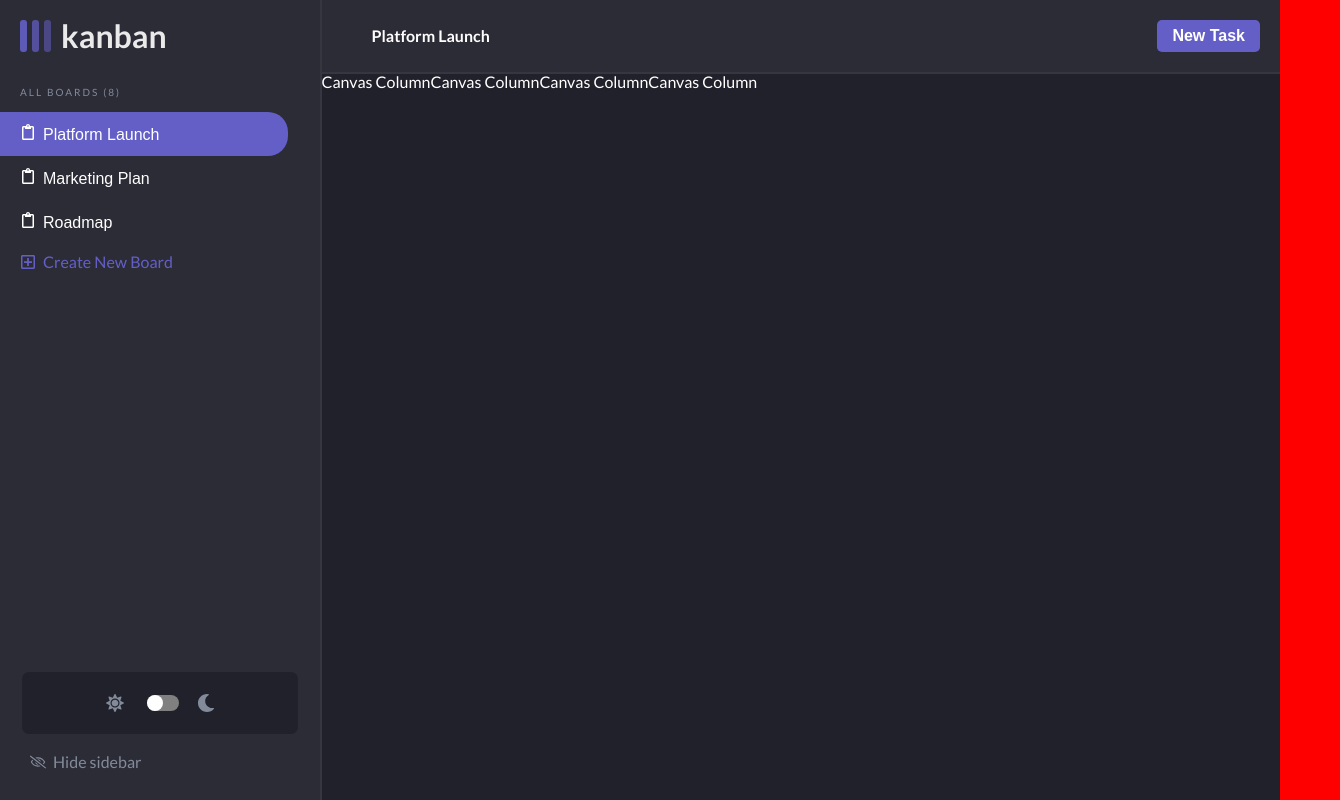
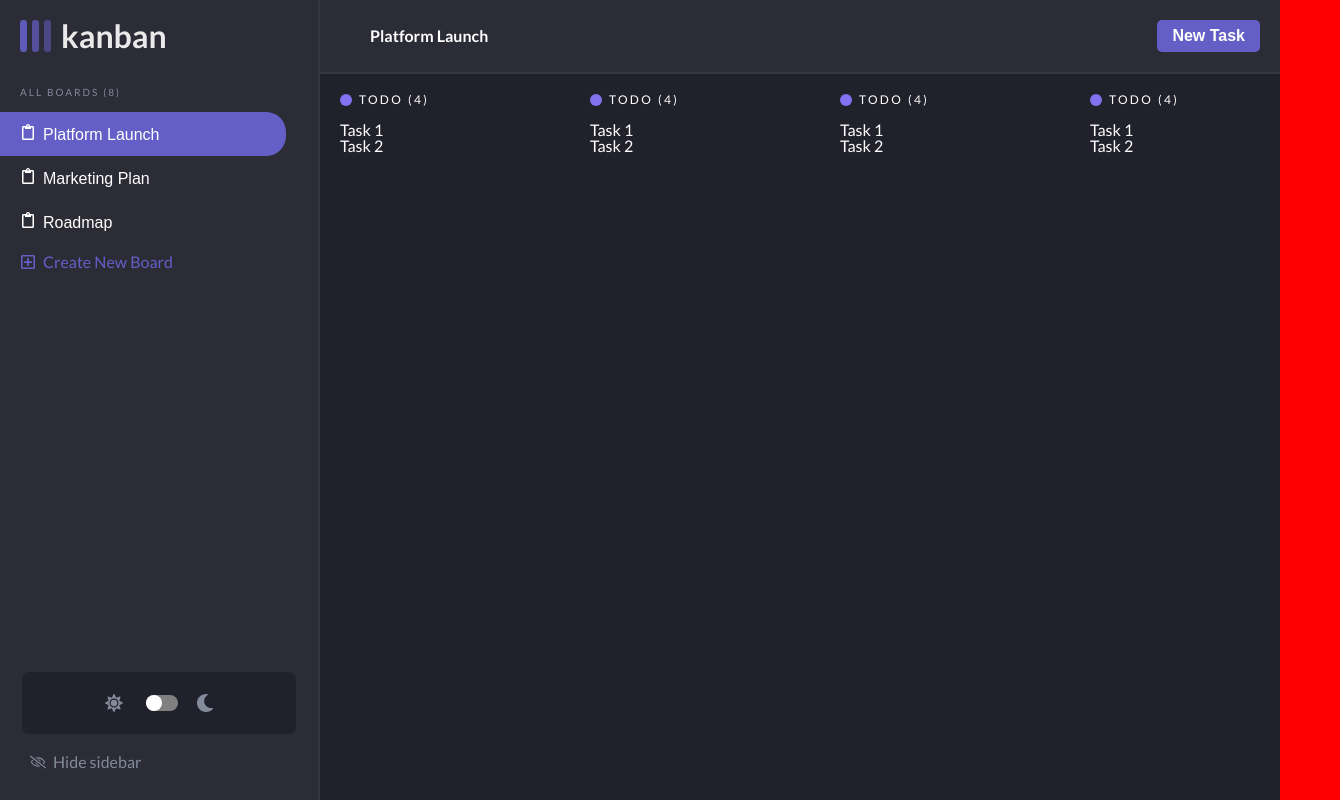
Before and after one commit to egordanilov/kanban-board, a React (Create React App) app: page /board in a window 1280 px wide. Shown: the whole page, 1340 px wide, since content can reach past the window. Built offline with nearby package versions, Linux system fonts and the light colour scheme.

Commit message:
Basic Canvas Column layout initiated, need to implement Task component

```diff
--- a/src/components/CanvasColumn.tsx
+++ b/src/components/CanvasColumn.tsx
@@ -1,8 +1,34 @@
+import styled from "styled-components";
+
+const CanvasColumnWrapper = styled.div`
+    min-width: 250px;
+`;
+const CanvasColumnHeader = styled.div`
+    display: flex;
+    font-size: 12px;
+    letter-spacing: .2em;
+`;
+const CanvasColumnHeaderCircle = styled.div`
+    height: 12px;
+    width: 12px;
+    border-radius: 50%;
+    background: #8371f0;
+    margin-right: 7px;
+`;
+
+const TaskWrapper = styled.div`
+    background: #2c2c37;
+`;
+
 function CanvasColumn() {
     return (
-        <>
-            Canvas Column
-        </>
+        <CanvasColumnWrapper>
+            <CanvasColumnHeader>
+                <CanvasColumnHeaderCircle />TODO (4)
+            </CanvasColumnHeader>
+            <br />Task 1
+            <br />Task 2
+        </CanvasColumnWrapper>
     )
 }
 
--- a/src/components/CanvasColumns.tsx
+++ b/src/components/CanvasColumns.tsx
@@ -2,17 +2,19 @@ import styled from 'styled-components';
 import CanvasColumn from "./CanvasColumn";
 
 const CanvasColumnsWrapper = styled.section`
-
+    display: flex;
+    padding-top: 20px;
+    padding-left: 20px;
 `;
 
 function CanvasColumns() {
     return(
-        <div>
+        <CanvasColumnsWrapper>
             <CanvasColumn />
             <CanvasColumn />
             <CanvasColumn />
             <CanvasColumn />
-        </div>
+        </CanvasColumnsWrapper>
     )
 }
 
```
